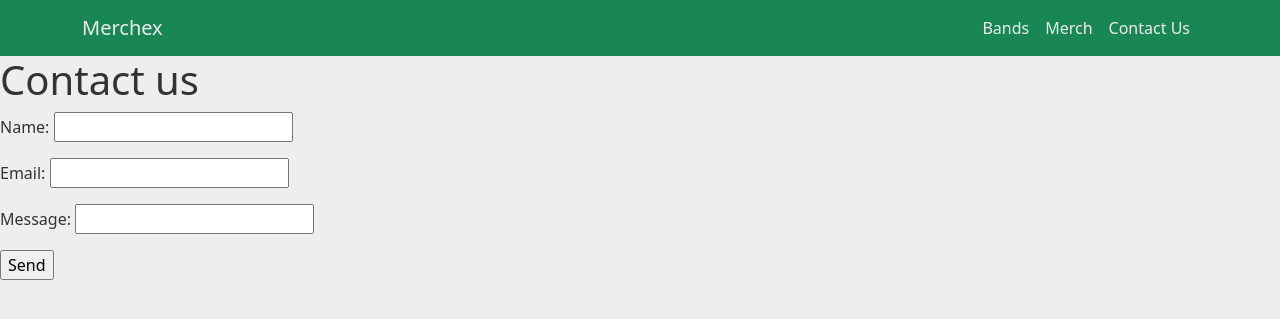
After one commit to rjgabriel1/django_oc, a Django app: page /contact-us/ in a window 1280 px wide. The commit adds this page. Shown: the top 319 px of the page. Run offline with Django 4.2, Linux system fonts and the light colour scheme.

Commit message:
remove the "About Us" link and adding the "Contact Us" link

```diff
--- /dev/null
+++ b/listings/forms.py
@@ -0,0 +1,6 @@
+from django import forms
+
+class ContactForm(forms.Form):
+    name = forms.CharField(required=False)
+    email =forms.EmailField()
+    message = forms.CharField(max_length=1000)
--- a/listings/templates/bands/base.html
+++ b/listings/templates/bands/base.html
@@ -29,7 +29,7 @@
               <a href="{% url 'merch-list' %}" class="nav-link colnav">Merch</a>
             </li>
             <li class="nav-item">
-              <a href="{% url 'about-us' %}" class="nav-link colnav">About Us</a>
+              <a href="{% url 'contact-us' %}" class="nav-link colnav">Contact Us</a>
             </li>
           </ul>
 
--- /dev/null
+++ b/listings/templates/bands/contact.html
@@ -0,0 +1,8 @@
+{% extends 'bands/base.html'%} {% block content %}
+<h1>Contact us</h1>
+<form action="" method="post" novalidate>
+  {%csrf_token%} {{form.as_p}}
+  <input type="submit" value="Send" />
+</form>
+
+{% endblock %}
--- a/listings/views.py
+++ b/listings/views.py
@@ -1,7 +1,7 @@
 from django.http import HttpResponse
 from django.shortcuts import render
 from listings.models import Band, Merch
-
+from listings.forms import ContactForm
 # Create your views here.
 
 
@@ -30,5 +30,9 @@ def merch_detail(request, merch_id):
     return render(request,'bands/merch_detail.html',{'merch': merch})
 
 
-def about(request):
-    return render(request, 'bands/about.html')
+def contact(request):
+
+    print('La méthode de requête est : ', request.method)
+    print('Les données POST sont : ', request.POST)
+    form = ContactForm()
+    return render(request, 'bands/contact.html', {"form": form})
--- a/merchex/urls.py
+++ b/merchex/urls.py
@@ -24,5 +24,5 @@ urlpatterns = [
     path('bands/<int:band_id>/', views.band_detail, name= 'band-detail'),
     path('merchs/', views.merch_list, name='merch-list'),
     path('merchs/<int:merch_id>/', views.merch_detail, name= 'merch-detail'),
-    path('about-us/', views.about, name='about-us'),
+    path('contact-us/', views.contact, name='contact-us'),
 ]
```
Also changed, not shown: listings/templates/bands/about.html (deleted, +0 -12 lines).
